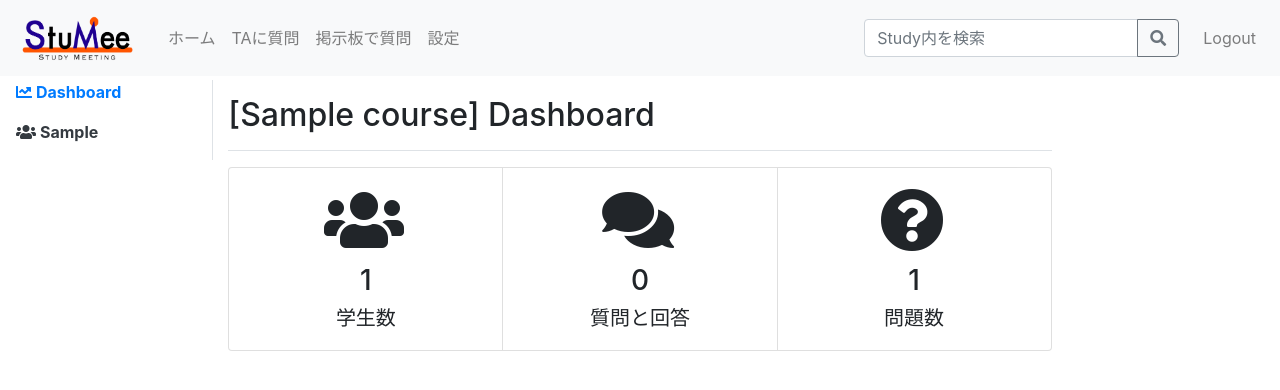
After one commit to Ryuji-commit/StuMee, a Django app: page /stumee/chat/1/students_info_of_this_course in a window 1280 px wide. The commit adds this page. Shown: the top 390 px of the page. Run offline with Django 3.2, Linux system fonts and the light colour scheme; a user stored in the database is signed in; tables that the repository leaves empty hold one stand-in row (values such as "Sample post"); some libraries are stand-ins or nearby versions.

Commit message:
Create course dashboard. Show problem nums,students nums, message nums.

```diff
--- a/stumee_chat/templates/stumee_chat/chat_discussion.html
+++ b/stumee_chat/templates/stumee_chat/chat_discussion.html
@@ -46,6 +46,9 @@
         <div role="main" class="col-md-8">
             <div class="d-flex justify-content-between flex-wrap flex-md-nowrap align-items-center pt-3 pb-2 mb-3 border-bottom">
                 <h1 class="h2">相談部屋</h1>
+                <a href="{% url 'stumee_chat:students-info' course_id %}" id="student-info-button" class="btn btn-primary" target="_blank" rel="noopener noreferrer">
+                    ダッシュボード
+                </a>
             </div>
             <div id="chat-frame">
                 {% for message in chat_messages %}
--- a/stumee_chat/templates/stumee_chat/chat_question.html
+++ b/stumee_chat/templates/stumee_chat/chat_question.html
@@ -58,6 +58,9 @@
                 {% with course_id|judge_if_staffs as staff_list %}
                     {% if user.id in staff_list %}
                         <h1 class="h2">質問に回答</h1>
+                        <a href="{% url 'stumee_chat:students-info' course_id %}" id="student-info-button" class="btn btn-primary" target="_blank" rel="noopener noreferrer">
+                            ダッシュボード
+                        </a>
                     {% else %}
                         <h1 class="h2">TAに質問</h1>
                         {% if problem_nums_form %}
--- a/stumee_chat/templates/stumee_chat/js-related-frame-of-chat.html
+++ b/stumee_chat/templates/stumee_chat/js-related-frame-of-chat.html
@@ -166,10 +166,14 @@ if (problemNumsForm != null) {
             return response.json();
         }).then(response => {
             $('#id_problem_being_solved').tooltip('hide');
-            problemNumsForm.blur()
+            problemNumsForm.blur();
             problemNumsForm.options[response.problem_nums-1].selected = true;
         }).catch(error => {
             console.log(error);
         });
     }
 }
+
+document.querySelector('#student-info-button').onclick = function(e) {
+    this.blur();
+}
--- /dev/null
+++ b/stumee_chat/templates/stumee_chat/student-info-of-the-course.html
@@ -0,0 +1,52 @@
+{% extends 'stumee_study/study_base.html' %}
+
+{% block title %}コース名:{{ course.title }}の学生状況{% endblock title %}
+
+{% block content %}
+<div class="container-fluid">
+    <div class="row">
+        <div class="col-2 p-0">
+            <nav class="nav flex-column border-right ml-3">
+                <a href="" class="mb-3 text-primary font-weight-bold"><i class="fas fa-chart-line mr-1"></i>Dashboard</a>
+                <a href="" class="mb-3 text-dark font-weight-bold"><i class="fas fa-users mr-1"></i>Sample</a>
+            </nav>
+        </div>
+        <div class="col-8" role="main">
+            <div class="d-flex justify-content-between flex-wrap flex-md-nowrap align-items-center pt-3 pb-2 mb-3 border-bottom">
+                <h2>[{{ course.title }}] Dashboard</h2>
+            </div>
+            <div class="card-group">
+                <div class="card">
+                    <div class="card-body">
+                        <div class="card-title text-center"><i class="fas fa-users fa-4x mr-1"></i></div>
+                        <p class="card-text text-center h3">{{ students_number }}</p>
+                        <p class="card-text text-center h5">学生数</p>
+                    </div>
+                </div>
+
+                <div class="card">
+                    <div class="card-body">
+                        <div class="card-title text-center"><i class="fas fa-comments fa-4x mr-1"></i></div>
+                        <p class="card-text text-center h3">{{ students_message_number }}</p>
+                        <p class="card-text text-center h5">質問と回答</p>
+                    </div>
+                </div>
+
+                <div class="card">
+                    <div class="card-body">
+                        <div class="card-title text-center"><i class="fas fa-question-circle fa-4x mr-1"></i></div>
+                        <p class="card-text text-center h3">
+                            {% if course.problem_nums %}
+                                {{course.problem_nums}}
+                            {% else %}
+                                未設定
+                            {% endif %}
+                        </p>
+                        <p class="card-text text-center h5">問題数</p>
+                    </div>
+                </div>
+            </div>
+        </div>
+    </div>
+</div>
+{% endblock content %}
--- a/stumee_chat/urls.py
+++ b/stumee_chat/urls.py
@@ -9,5 +9,6 @@ urlpatterns = [
     path('<int:course_id>/response_unread_/', views.response_for_unread_question, name='polling-for-unread-question'),
     path('process_for_uploaded_file/', views.process_for_uploaded_file, name='process_for_uploaded_file'),
     path('<int:course_id>/inactivate_channel/<int:user_id>/', views.inactivate_channel, name='inactivate-channel'),
-    path('receive_and_save_problem_nums', views.receive_and_save_problem_nums, name='post-problem-nums')
+    path('receive_and_save_problem_nums', views.receive_and_save_problem_nums, name='post-problem-nums'),
+    path('<int:course_id>/students_info_of_this_course', views.student_info_of_the_course, name='students-info'),
 ]
--- a/stumee_chat/views.py
+++ b/stumee_chat/views.py
@@ -132,3 +132,19 @@ def receive_and_save_problem_nums(request):
     channel.problem_being_solved = problem_nums
     channel.save()
     return JsonResponse(data={'problem_nums': problem_nums})
+
+
+def student_info_of_the_course(request, course_id):
+    course = Course.objects.get(id=course_id)
+    # もし不正アクセスがあればindexページにリダイレクト
+    if not CustomUser.objects.filter(
+            Q(staffs=course) | Q(create_user=course), id=request.user.id
+    ).exists():
+        return redirect('stumee_study:study_index')
+    students_number = course.students.count()
+    students_message_number = Message.objects.filter(channel__course=course, channel__is_discussion=False).count()
+    return render(request, 'stumee_chat/student-info-of-the-course.html', {
+        'course': course,
+        'students_number': students_number,
+        'students_message_number': students_message_number,
+    })
```
